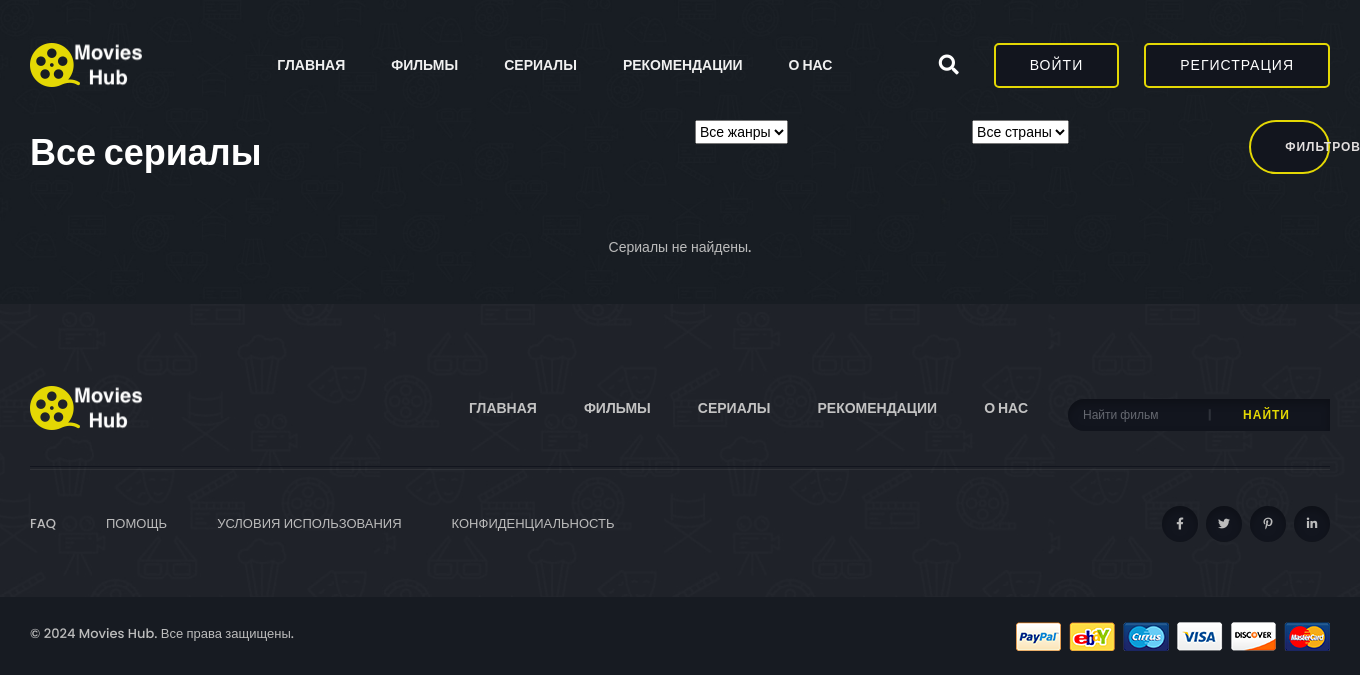
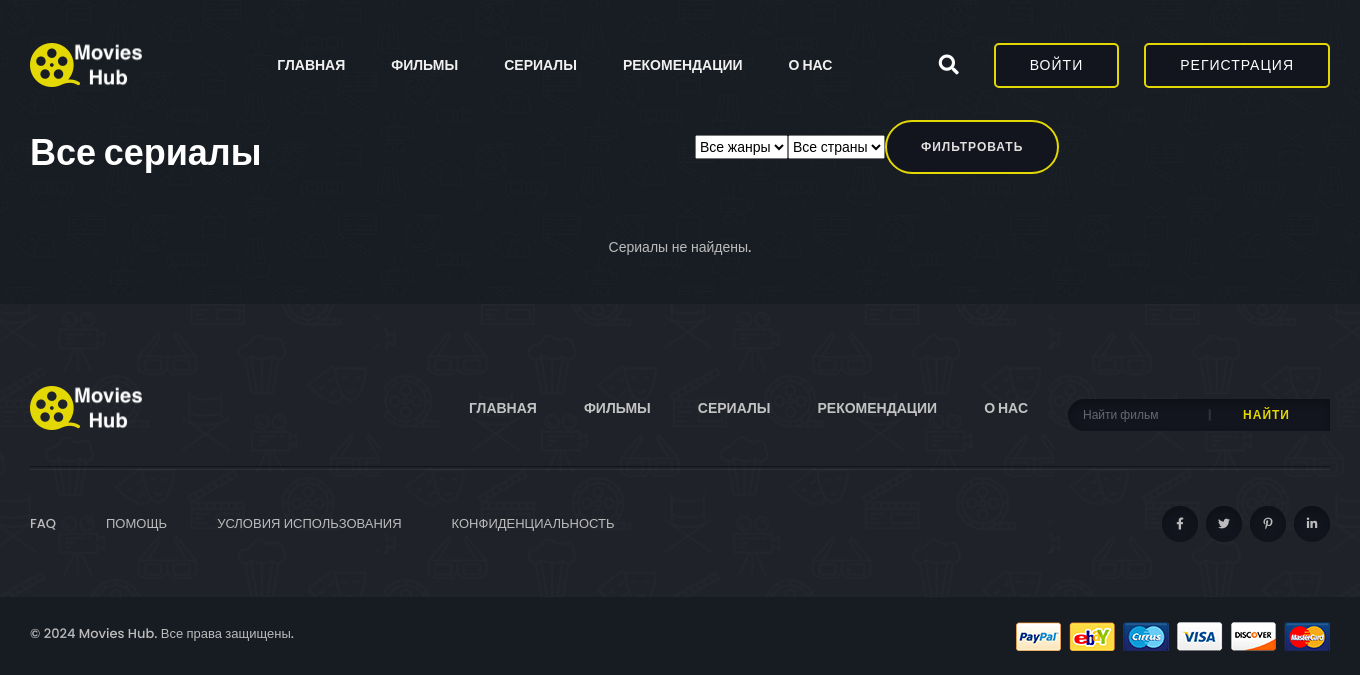
Before and after one commit to loraAbramchuk/DiplomTeachMeSkills, a Django app: template InformationService/Main/templates/Main/serials_list.html in a window 1360 px wide; the page is wider, and only the part inside the window is pictured. Shown: the top 675 px of that part. Run offline with Django 4.2, Linux system fonts and the light colour scheme; the template is opened without the code that fills it, so the values that code supplies are empty; some libraries are stand-ins or nearby versions.

Commit message:
Сделан фильтр сериалов таким же, как у фильмов (горизонтальный, современный стиль)

```diff
--- a/InformationService/Main/templates/Main/serials_list.html
+++ b/InformationService/Main/templates/Main/serials_list.html
@@ -5,6 +5,7 @@
 
 {% block extra_css %}
 <link rel="stylesheet" href="{% static 'css/placeholder.css' %}">
+<link rel="stylesheet" href="{% static 'css/custom-buttons.css' %}">
 {% endblock %}
 
 {% block content %}
@@ -19,26 +20,20 @@
             </div>
             <div class="col-lg-6">
                 <div class="movie-filter">
-                    <form method="get" class="row g-3">
-                        <div class="col-md-5">
-                            <select class="form-select" name="genre">
+                    <form method="get" class="d-flex align-items-center gap-3" style="width:100%;">
+                        <select class="form-select" name="genre" style="max-width:220px;">
                             <option value="">Все жанры</option>
                             {% for genre in genres %}
                                 <option value="{{ genre.name }}" {% if selected_genre == genre.name %}selected{% endif %}>{{ genre.name }}</option>
                             {% endfor %}
                         </select>
-                        </div>
-                        <div class="col-md-5">
-                            <select class="form-select" name="country">
+                        <select class="form-select" name="country" style="max-width:220px;">
                             <option value="">Все страны</option>
                             {% for country in countries %}
                                 <option value="{{ country.name }}" {% if selected_country == country.name %}selected{% endif %}>{{ country.name }}</option>
                             {% endfor %}
                         </select>
-                        </div>
-                        <div class="col-md-2">
-                            <button type="submit" class="btn btn-primary w-100">Фильтровать</button>
-                        </div>
+                        <button type="submit" class="btn btn-primary">Фильтровать</button>
                     </form>
                 </div>
             </div>
```
Lines whose indentation alone changed are shown as unchanged.
